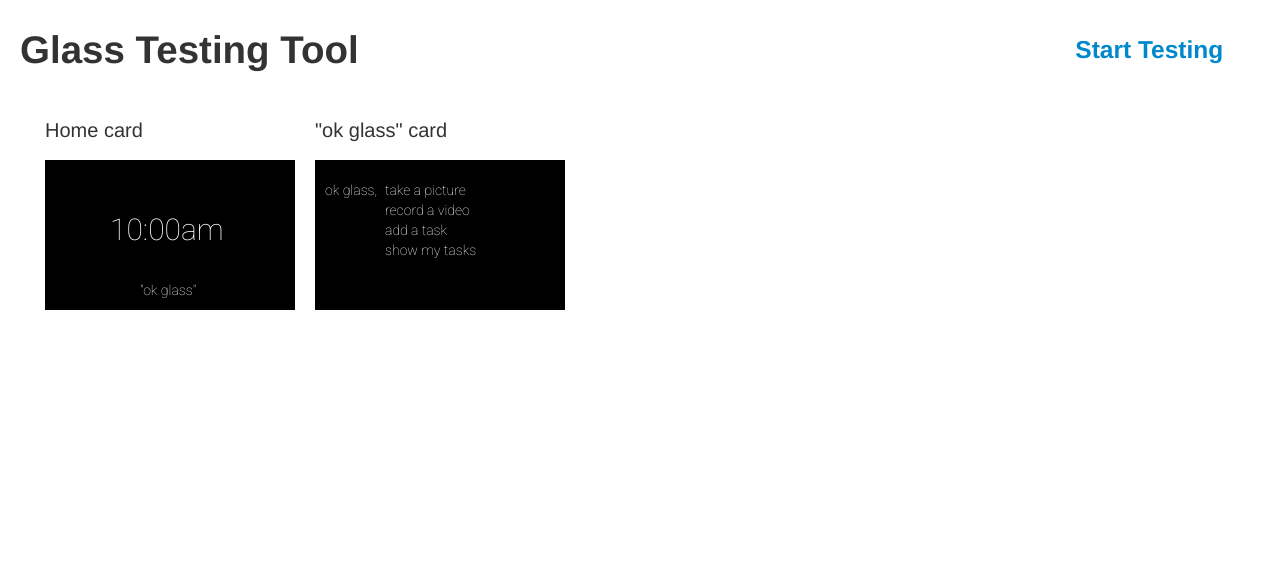
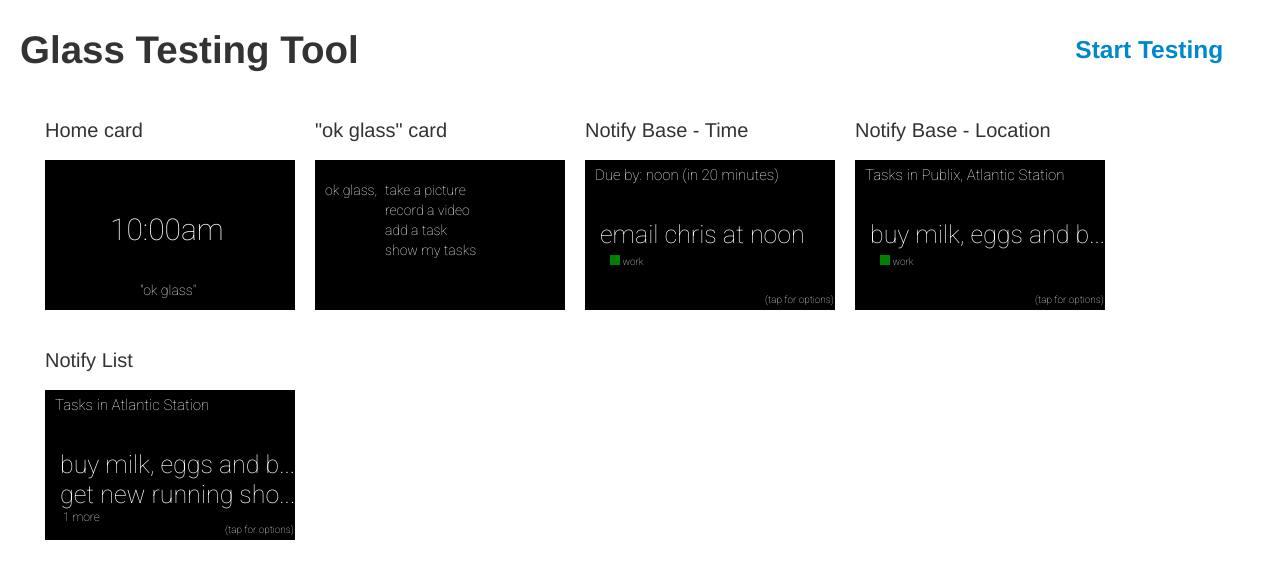
Before and after one commit to jrharshath/glass-tester, a plain HTML site: page index.html in a window 1280 px wide. Drawn offline with nearby package versions, Linux system fonts and the light colour scheme.

Commit message:
notifications stuff

```diff
--- /dev/null
+++ b/css/notify-home-card.css
@@ -0,0 +1,57 @@
+#card-list .notify-card .msg-header {
+	font-size: 15px;
+	display: block;
+	position: absolute;
+	top: 5px;
+	left: 10px;
+	font-weight: 100;
+}
+
+#card-list .notify-card .msg {
+	font-size: 25px;
+	width:250px;
+	word-wrap: break-word;
+	display: block;
+	position: absolute;
+	top: 65px;
+	left: 15px;
+	font-weight: 100;
+}
+
+#card-list .notify-card .msg2 {
+	font-size: 25px;
+	width:250px;
+	word-wrap: break-word;
+	display: block;
+	position: absolute;
+	top: 95px;
+	left: 15px;
+	font-weight: 100;
+}
+
+#card-list .notify-card .count {
+	font-size: 12px;
+	display: block;
+	position: absolute;
+	top: 117px;
+	left: 18px;
+	font-weight: 100;
+}
+
+#card-list .notify-card .tag {
+	font-size: 10px;
+	display: block;
+	position: absolute;
+	top: 85px;
+	left: 15px;
+	font-weight: 100;
+}
+
+#card-list .notify-card .msg-footer {
+	font-size: 10px;
+	display: block;
+	position: absolute;
+	top: 130px;
+	left: 180px;
+	font-weight: 100;
+}
--- a/index.html
+++ b/index.html
@@ -8,6 +8,7 @@
 	<link href="css/bootstrap.css" rel="stylesheet" media="screen">
 	<link href="css/gtt.css" rel="stylesheet" media="screen">
 	<link href="css/home-card.css" rel="stylesheet" media="screen">
+	<link href="css/notify-home-card.css" rel="stylesheet" media="screen">
 	<link href="css/ok-glass-card.css" rel="stylesheet" media="screen">
 </head>
 <body>
@@ -43,6 +44,41 @@
 						</div>
 					</li>
 
+					<li class='notify-card'>
+						<h2>Notify Base - Time</h2>
+						<div class='card'>
+							<span class='msg-header'>Due by: noon (in 20 minutes)</span>
+							<span class='msg'>email chris at noon</span>
+							<span class='tag'>
+							<svg width="20" height="20" version="1.1" xmlns="http://www.w3.org/2000/svg">
+							<rect x="10" y="10" width="10" height="10" fill="green"/></svg>
+							work</span>
+							<span class='msg-footer'>(tap for options)</span>
+						</div>
+					</li>
+					<li class='notify-card'>
+						<h2>Notify Base - Location</h2>
+						<div class='card'>
+							<span class='msg-header'>Tasks in Publix, Atlantic Station</span>
+							<span class='msg'>buy milk, eggs and b...</span>
+							<span class='tag'>
+							<svg width="20" height="20" version="1.1" xmlns="http://www.w3.org/2000/svg">
+							<rect x="10" y="10" width="10" height="10" fill="green"/></svg>
+							work</span>
+							<span class='msg-footer'>(tap for options)</span>
+						</div>
+					</li>
+					<li class='notify-card'>
+						<h2>Notify List</h2>
+						<div class='card'>
+							<span class='msg-header'>Tasks in Atlantic Station</span>
+							<span class='msg'>buy milk, eggs and b...</span>
+							<span class='msg2'>get new running sho...</span>
+							<span class='count'>1 more</span>
+							<span class='msg-footer'>(tap for options)</span>
+						</div>
+					</li>
+
 				</ul>
 			</div>
 
```
